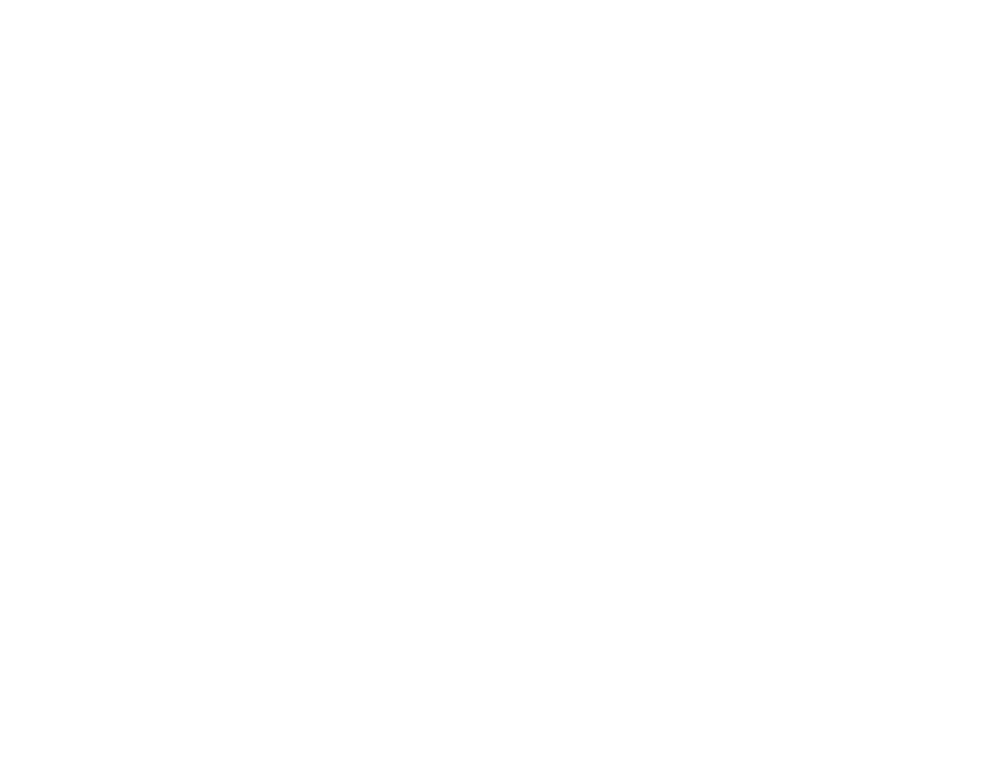
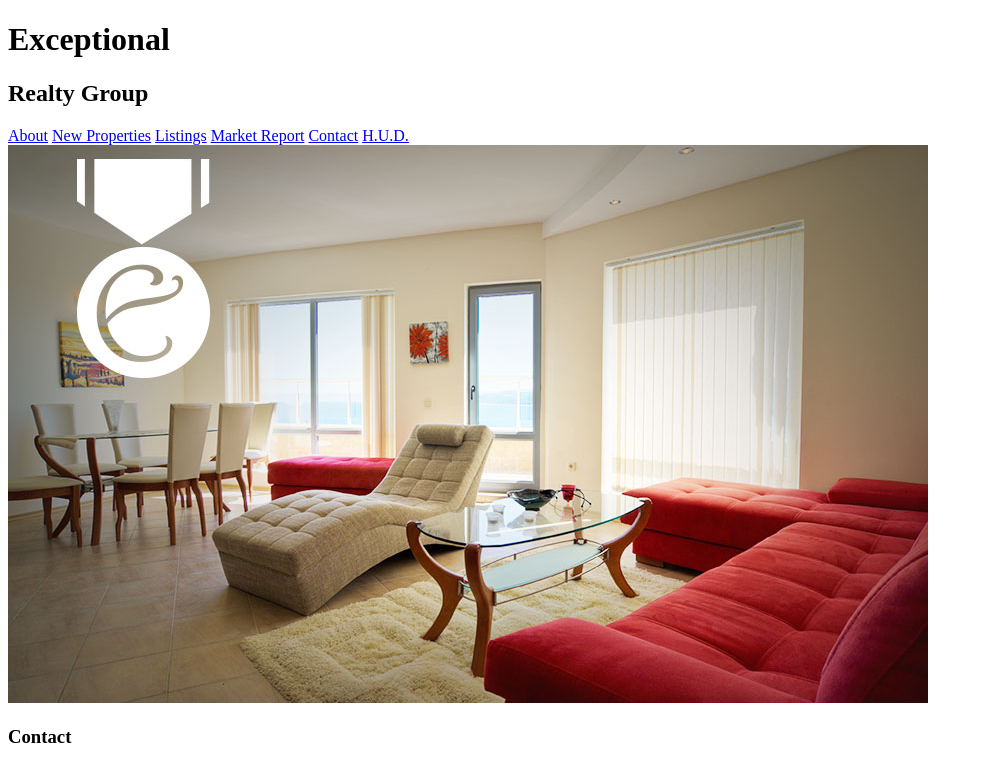
Before and after one commit to DMCatanach/exceptional-realty, a plain HTML site: page contact.html in a window 1280 px wide. Shown: the whole page, without its empty margins (0-983 px from the left). Drawn offline with Linux system fonts and the light colour scheme.

Commit message:
added nav links to all pages

```diff
--- a/contact.html
+++ b/contact.html
@@ -0,0 +1,25 @@
+<!DOCTYPE html>
+<html lang="en">
+<head>
+	<meta charset="UTF-8">
+	<meta name="description" content="Exceptional Realty Group, your real estate agent for buying, selling, and renting throughout Albuquerque">
+	<meta name="keywords" content="Exceptional Realty Group, real estate, houses, property">
+	<meta name="viewport" content="width=device-width, initial-scale=1.0">
+	<link href="https://fonts.googleapis.com/css?family=Monoton" rel="stylesheet">
+	<title>Exceptional Realty Group - Luxury Homes - Contact</title>
+</head>
+<body>
+	<h1>Exceptional</h1>
+	<h2>Realty Group</h2>
+	<a href="index.html">About</a>
+	<a href="new-properties.html">New Properties</a>
+	<a href="real-estate-listings.html">Listings</a>
+	<a href="market-report.html">Market Report</a>
+	<a href="contact.html">Contact</a>
+	<a href="http://hud.gov" target='_blank'>H.U.D.</a>
+	<img src="images/intro-pic.jpg" alt="a beautiful living room" title="Welcome to Exceptional Realty">
+
+	<h3>Contact</h3>
+
+</body>
+</html>
```
Also changed, not shown: index.html (+6 -0 lines), market-report.html (+7 -0 lines), new-properties.html (+25 -0 lines), real-estate-listings.html (+7 -0 lines).
